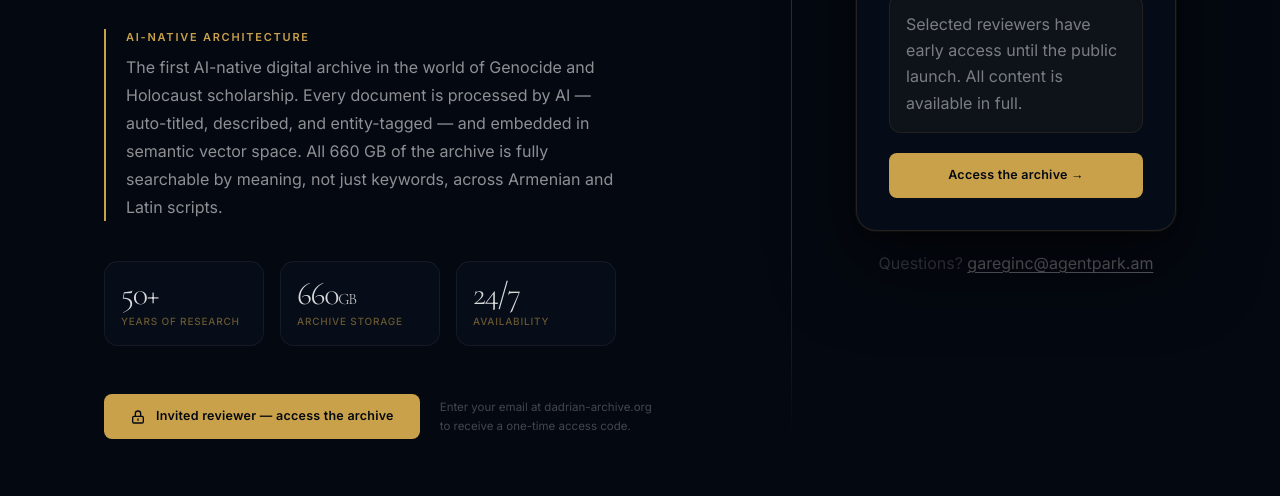
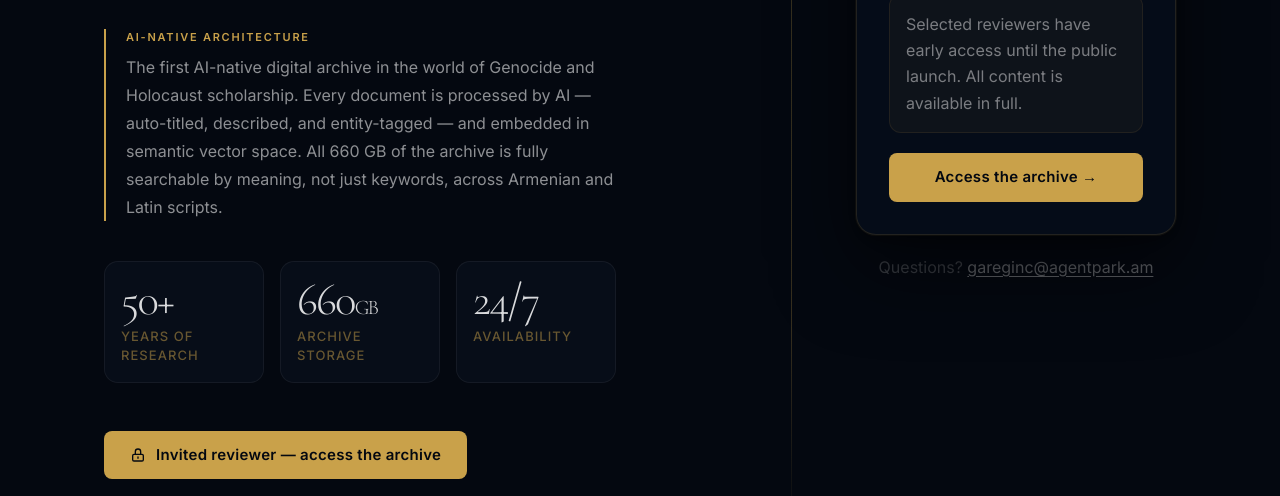
Before and after one commit to gareginchu/agentpark-website, a website: page dadrian-archive.html in a window 1280 px wide. Shown: the part 1347-1843 px from the top of the page. Drawn offline with nearby package versions, Linux system fonts and the light colour scheme.

Commit message:
style(dadrian-archive): increase stat cards, CTA button, and helper text sizes
Co-Authored-By: Claude Sonnet 4.6 <noreply@anthropic.com>

```diff
--- a/dadrian-archive.html
+++ b/dadrian-archive.html
@@ -154,7 +154,7 @@
       background: #C9A14A;
       color: #040810;
       font-family: 'Inter', sans-serif;
-      font-size: 12.5px;
+      font-size: 15px;
       font-weight: 600;
       letter-spacing: 0.02em;
       border-radius: 8px;
@@ -347,18 +347,18 @@
           <div class="grid grid-cols-3 gap-4 mb-12 max-w-lg">
             <div class="stat-card p-4">
               <p class="font-display font-light text-white/85 mb-1"
-                 style="font-size:2rem;letter-spacing:-0.04em;line-height:1">50+</p>
-              <p class="font-body" style="font-size:10px;letter-spacing:0.08em;text-transform:uppercase;color:rgba(201,161,74,0.5);font-weight:500">Years of research</p>
+                 style="font-size:2.8rem;letter-spacing:-0.04em;line-height:1">50+</p>
+              <p class="font-body" style="font-size:13px;letter-spacing:0.08em;text-transform:uppercase;color:rgba(201,161,74,0.5);font-weight:500">Years of research</p>
             </div>
             <div class="stat-card p-4">
               <p class="font-display font-light text-white/85 mb-1"
-                 style="font-size:2rem;letter-spacing:-0.04em;line-height:1">660<span style="font-size:1rem">GB</span></p>
-              <p class="font-body" style="font-size:10px;letter-spacing:0.08em;text-transform:uppercase;color:rgba(201,161,74,0.5);font-weight:500">Archive storage</p>
+                 style="font-size:2.8rem;letter-spacing:-0.04em;line-height:1">660<span style="font-size:1.3rem">GB</span></p>
+              <p class="font-body" style="font-size:13px;letter-spacing:0.08em;text-transform:uppercase;color:rgba(201,161,74,0.5);font-weight:500">Archive storage</p>
             </div>
             <div class="stat-card p-4">
               <p class="font-display font-light text-white/85 mb-1"
-                 style="font-size:2rem;letter-spacing:-0.04em;line-height:1">24/7</p>
-              <p class="font-body" style="font-size:10px;letter-spacing:0.08em;text-transform:uppercase;color:rgba(201,161,74,0.5);font-weight:500">Availability</p>
+                 style="font-size:2.8rem;letter-spacing:-0.04em;line-height:1">24/7</p>
+              <p class="font-body" style="font-size:13px;letter-spacing:0.08em;text-transform:uppercase;color:rgba(201,161,74,0.5);font-weight:500">Availability</p>
             </div>
           </div>
 
@@ -371,7 +371,7 @@
               </svg>
               Invited reviewer — access the archive
             </a>
-            <p class="font-body" style="font-size:11.5px;color:rgba(255,255,255,0.25);line-height:1.6">
+            <p class="font-body" style="font-size:14px;color:rgba(255,255,255,0.25);line-height:1.6">
               Enter your email at dadrian-archive.org<br>to receive a one-time access code.
             </p>
           </div>
```
